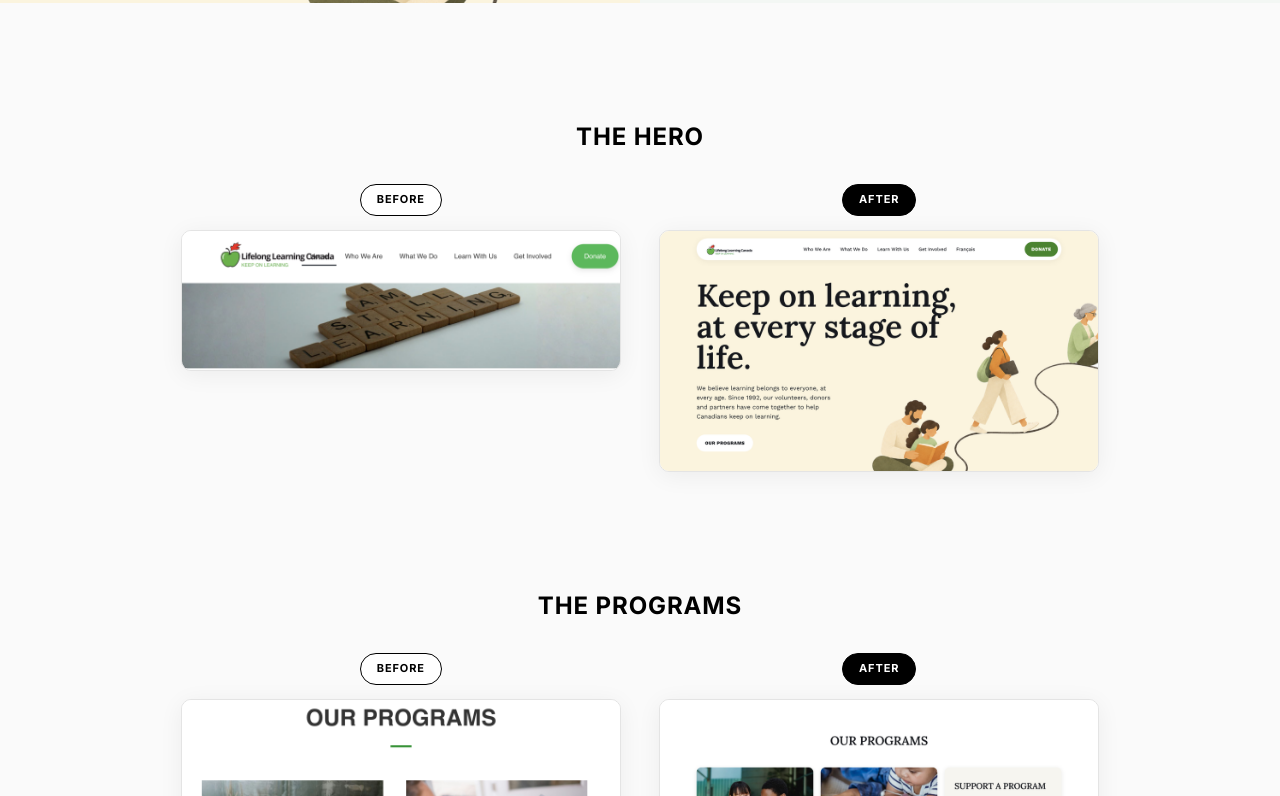
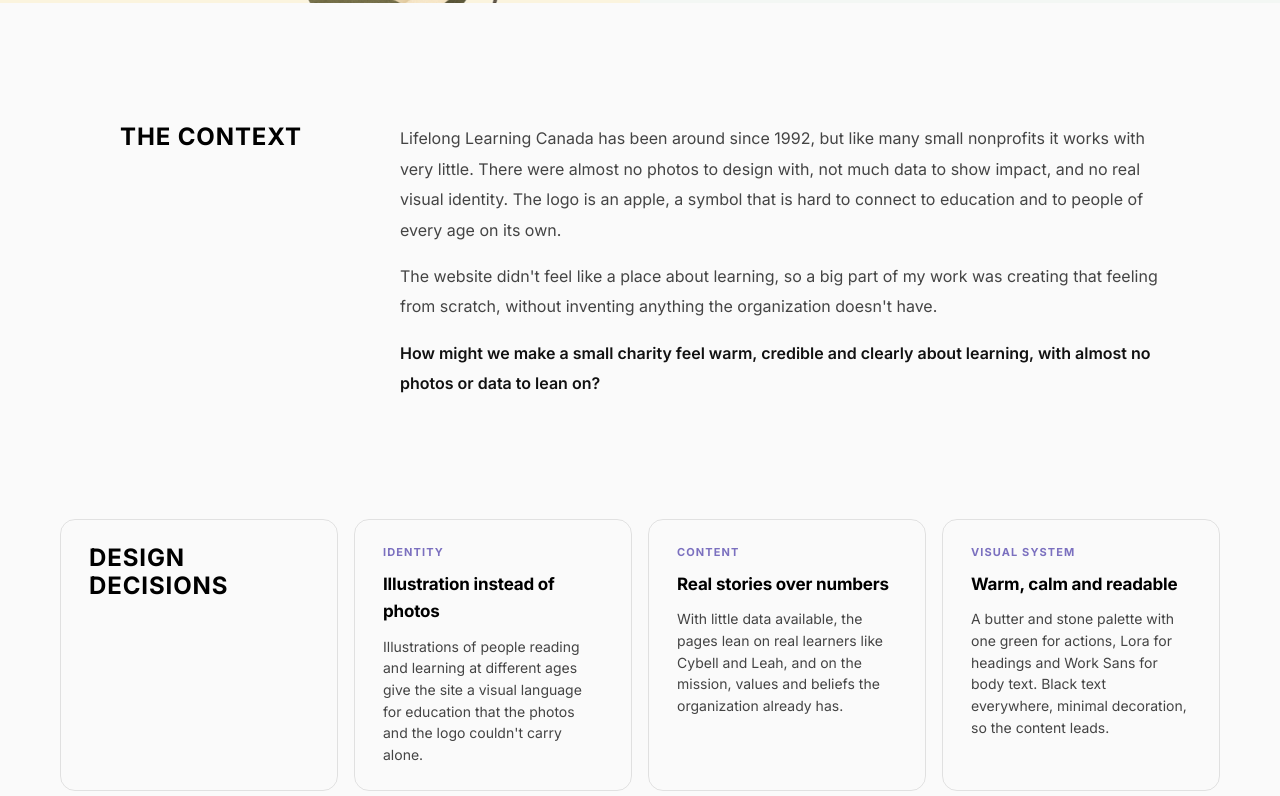
Before and after one commit to marimnespoli/mariana_portfolio, a plain HTML site: page projects/lifelong-learning.html in a window 1280 px wide. Shown: the part 1124-1920 px from the top of the page. Drawn offline with nearby package versions, Linux system fonts and the light colour scheme; no server answers.

Commit message:
Lifelong Learning: add context, design decisions and AI process; remove before/after labels
Co-Authored-By: Claude Opus 5.5 <noreply@anthropic.com>
Claude-Session: https://claude.ai/code/session_01KAYDTWEdfNKoZqiUryzZVw

```diff
--- a/projects/lifelong-learning.html
+++ b/projects/lifelong-learning.html
@@ -257,6 +257,60 @@
       padding-top: var(--space-lg);
     }
 
+    /* ── Editorial text + cards ── */
+    .ll-text {
+      max-width: 1200px;
+      margin: 0 auto;
+      padding: var(--section-gap-lg) 80px 0;
+      display: grid;
+      grid-template-columns: 200px 1fr;
+      column-gap: 80px;
+      align-items: start;
+    }
+    .ll-text .project-section-title {
+      text-align: left;
+      margin: 0;
+      font-size: 24px;
+      letter-spacing: 0.88px;
+      line-height: 1.2;
+    }
+    .ll-text__body { display: flex; flex-direction: column; gap: 16px; }
+    .ll-text__body p { font-size: 16px; color: #444; line-height: 1.9; }
+    .ll-text__body strong { color: #111; font-weight: 600; }
+
+    .ll-cards {
+      max-width: 1600px;
+      margin: 0 auto;
+      padding: var(--space-lg) 60px 0;
+      display: grid;
+      grid-template-columns: repeat(4, 1fr);
+      gap: var(--space-xs);
+    }
+    .ll-card {
+      border: 1px solid rgba(0,0,0,0.1);
+      border-radius: 15px;
+      padding: 24px 28px;
+      display: flex;
+      flex-direction: column;
+      gap: 10px;
+    }
+    .ll-card--title .project-section-title {
+      text-align: left;
+      margin: 0;
+      font-size: 24px;
+      letter-spacing: 0.88px;
+      line-height: 1.2;
+    }
+    .ll-card__step {
+      font-size: 11px;
+      font-weight: 700;
+      letter-spacing: 0.1em;
+      color: #7b70bf;
+      text-transform: uppercase;
+    }
+    .ll-card__label { font-size: 17px; font-weight: 700; color: #000; letter-spacing: -0.01em; }
+    .ll-card__body { font-size: 14px; color: #444; line-height: 1.55; }
+
     /* ── Design system ── */
     .ll-system .ll-compare__img img { cursor: zoom-in; }
     .ll-system__list {
@@ -323,6 +377,8 @@
       .ll-compare__row { flex-direction: column; align-items: center; }
       .ll-final { padding-left: 24px; padding-right: 24px; }
       .ll-system__list { grid-template-columns: 1fr; gap: 24px; }
+      .ll-text { grid-template-columns: 1fr; gap: 24px; padding: var(--space-lg) 24px 0; }
+      .ll-cards { grid-template-columns: 1fr; padding: var(--space-md) 24px 0; }
     }
   </style>
 </head>
@@ -379,16 +435,46 @@
       </div>
     </div>
 
+    <!-- ─── The Context ─── -->
+    <section class="ll-text">
+      <h2 class="project-section-title">The Context</h2>
+      <div class="ll-text__body">
+        <p>Lifelong Learning Canada has been around since 1992, but like many small nonprofits it works with very little. There were almost no photos to design with, not much data to show impact, and no real visual identity. The logo is an apple, a symbol that is hard to connect to education and to people of every age on its own.</p>
+        <p>The website didn't feel like a place about learning, so a big part of my work was creating that feeling from scratch, without inventing anything the organization doesn't have.</p>
+        <p><strong>How might we make a small charity feel warm, credible and clearly about learning, with almost no photos or data to lean on?</strong></p>
+      </div>
+    </section>
+
+    <!-- ─── Design decisions ─── -->
+    <section class="ll-cards">
+      <div class="ll-card ll-card--title">
+        <h2 class="project-section-title">Design Decisions</h2>
+      </div>
+      <div class="ll-card">
+        <span class="ll-card__step">Identity</span>
+        <span class="ll-card__label">Illustration instead of photos</span>
+        <p class="ll-card__body">Illustrations of people reading and learning at different ages give the site a visual language for education that the photos and the logo couldn't carry alone.</p>
+      </div>
+      <div class="ll-card">
+        <span class="ll-card__step">Content</span>
+        <span class="ll-card__label">Real stories over numbers</span>
+        <p class="ll-card__body">With little data available, the pages lean on real learners like Cybell and Leah, and on the mission, values and beliefs the organization already has.</p>
+      </div>
+      <div class="ll-card">
+        <span class="ll-card__step">Visual system</span>
+        <span class="ll-card__label">Warm, calm and readable</span>
+        <p class="ll-card__body">A butter and stone palette with one green for actions, Lora for headings and Work Sans for body text. Black text everywhere, minimal decoration, so the content leads.</p>
+      </div>
+    </section>
+
     <!-- ─── Before / After: Hero ─── -->
     <section class="ll-compare ll-compare--piece">
       <h2 class="ll-compare__title project-section-title">The Hero</h2>
       <div class="ll-compare__row">
         <div class="ll-compare__col">
-          <span class="ll-pill ll-pill--before">Before</span>
           <div class="ll-compare__img"><img src="lifelong-hero-before.png" alt="Lifelong Learning Canada hero section, before" /></div>
         </div>
         <div class="ll-compare__col">
-          <span class="ll-pill ll-pill--after">After</span>
           <div class="ll-compare__img"><img src="lifelong-hero-after.png" alt="Lifelong Learning Canada hero section, after" /></div>
         </div>
       </div>
@@ -399,11 +485,9 @@
       <h2 class="ll-compare__title project-section-title">The Programs</h2>
       <div class="ll-compare__row">
         <div class="ll-compare__col">
-          <span class="ll-pill ll-pill--before">Before</span>
           <div class="ll-compare__img"><img src="lifelong-content-before.png" alt="Lifelong Learning Canada programs section, before" /></div>
         </div>
         <div class="ll-compare__col">
-          <span class="ll-pill ll-pill--after">After</span>
           <div class="ll-compare__img"><img src="lifelong-content-after.png" alt="Lifelong Learning Canada programs section, after" /></div>
         </div>
       </div>
@@ -414,11 +498,9 @@
       <h2 class="ll-compare__title project-section-title">The Full Homepage</h2>
       <div class="ll-compare__row">
         <div class="ll-compare__col">
-          <span class="ll-pill ll-pill--before">Before</span>
           <div class="ll-compare__img"><img src="lifelong-full-before.png" alt="Lifelong Learning Canada full homepage, before" /></div>
         </div>
         <div class="ll-compare__col">
-          <span class="ll-pill ll-pill--after">After</span>
           <div class="ll-compare__img"><img src="lifelong-full-after.jpg" alt="Lifelong Learning Canada full homepage, after" /></div>
         </div>
       </div>
@@ -429,11 +511,9 @@
       <h2 class="ll-compare__title project-section-title">About Us and Resource Hub</h2>
       <div class="ll-compare__row">
         <div class="ll-compare__col">
-          <span class="ll-pill ll-pill--after">About Us</span>
           <div class="ll-compare__img"><img src="lifelong-about-after.jpg" alt="Lifelong Learning Canada About Us page, redesigned" /></div>
         </div>
         <div class="ll-compare__col">
-          <span class="ll-pill ll-pill--after">Resource Hub</span>
           <div class="ll-compare__img"><img src="lifelong-hub-after.jpg" alt="Lifelong Learning Canada Resource Hub page, redesigned" /></div>
         </div>
       </div>
@@ -448,6 +528,28 @@
         <li><strong>Components</strong><span>Header, footer, buttons, cards, filters and the resource table, all with properties and variants.</span></li>
         <li><strong>Handoff</strong><span>Every page is built from those components on a 12 column grid, with greyscale wireframes alongside.</span></li>
       </ul>
+    </section>
+
+    <!-- ─── How I used AI ─── -->
+    <section class="ll-cards">
+      <div class="ll-card ll-card--title">
+        <h2 class="project-section-title">How I Used AI</h2>
+      </div>
+      <div class="ll-card">
+        <span class="ll-card__step">Details</span>
+        <span class="ll-card__label">Alignment and polish</span>
+        <p class="ll-card__body">I used Claude for the smaller, repetitive work: checking alignment and spacing across sections and keeping every page consistent.</p>
+      </div>
+      <div class="ll-card">
+        <span class="ll-card__step">Exploration</span>
+        <span class="ll-card__label">Font and color options</span>
+        <p class="ll-card__body">When I was stuck on a decision, I asked for type pairings and palette options side by side, compared them and picked the direction myself.</p>
+      </div>
+      <div class="ll-card">
+        <span class="ll-card__step">Speed</span>
+        <span class="ll-card__label">Faster work in Figma</span>
+        <p class="ll-card__body">It helped me move faster when building the components, variables and text styles of the design system, so I could spend more time on the design itself.</p>
+      </div>
     </section>
 
     <!-- ─── Final ─── -->
```
